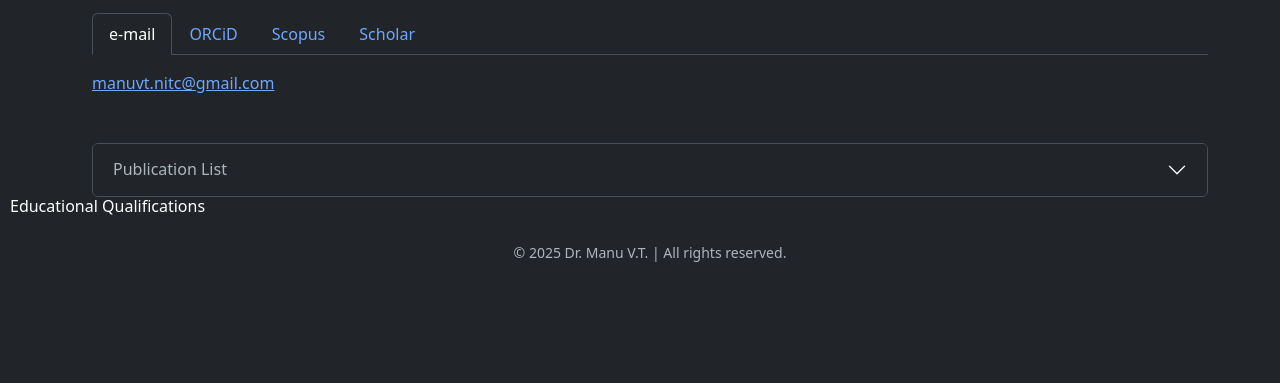
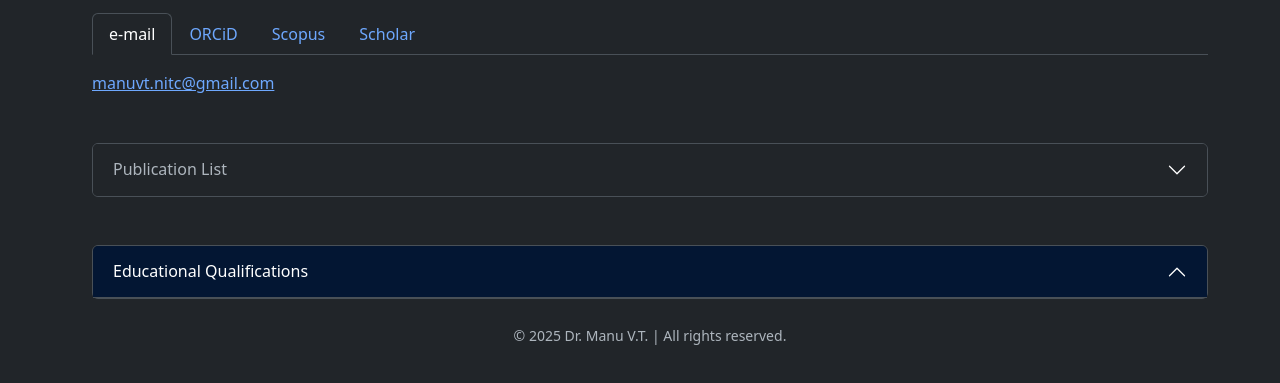
Before and after one commit to manuvt/manuvt.github.io, a plain HTML site: page index.html in a window 1280 px wide. Shown: the part 129-512 px from the top of the page. Drawn offline with nearby package versions, Linux system fonts and the light colour scheme.

Commit message:
Update index.html

```diff
--- a/index.html
+++ b/index.html
@@ -157,7 +157,9 @@
     </div>
   </div>
 
-  <div class="accordion-item">
+  <div class="container mt-5">
+    <div class="accordion" id="ManuCV">
+    <div class="accordion-item">
   <h2 class="accordion-header" id="heading-Three">
     <button class="accordion-button" type="button" data-bs-toggle="collapse" data-bs-target="#collapse-Three" aria-expanded="true" aria-controls="collapse-Three">
       Educational Qualifications
@@ -210,7 +212,8 @@
     </div> <!-- end accordion-body -->
   </div> <!-- end accordion-collapse -->
 </div> <!-- end accordion-item -->
-
+</div>
+    </div>
   <footer class="text-center mt-4 mb-2">
     <small>&copy; 2025 Dr. Manu V.T. | All rights reserved.</small>
   </footer>
```
